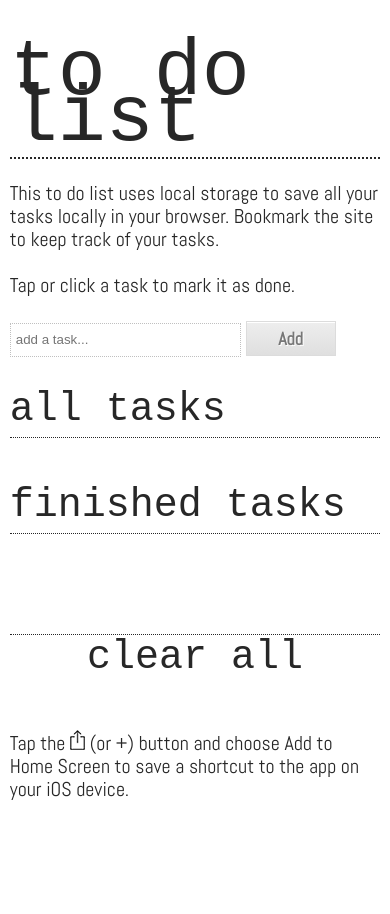
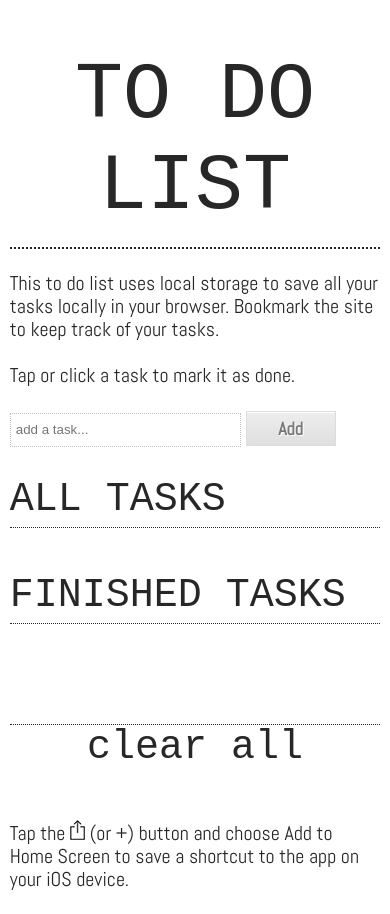
Before and after one commit to hilda-r/todo, a plain HTML site: page index.html in a window 390 px wide. Before the commit the page ends 844 px from the top, so only its background shows below. Drawn offline with Linux system fonts and the light colour scheme; a web font is replaced by a local one.

Commit message:
changes to css  - media queries

```diff
--- a/index.html
+++ b/index.html
@@ -1,8 +1,9 @@
 <!doctype html>
-<!--<html manifest="manifest.appcache">-->
-<html>
+<html manifest="manifest.appcache">
+<!--<html>-->
   <head>
     <meta charset="utf-8">
+    <meta name="viewport" content="width=device-width, initial-scale=1"/>
     <meta name="apple-mobile-web-app-capable" content="yes" />
     <meta name="Author" content="Hilda Rytteke">
 
--- a/style.css
+++ b/style.css
@@ -24,7 +24,6 @@ h1, h2, h3, h4, h5, h6 {
 }
 
 h1 {
-	line-height: 46px;
 	font-size: 80px;
 	margin: 0 0 23px 0;
 	padding: 50px 0 15px 0;
@@ -179,4 +178,10 @@ ul, ol, dl {
 		width: 95%;
 		margin: 0 auto;
 	}
+	h1, h3 {
+		text-transform: uppercase;
+	}
+	h1 {
+		text-align: center;
+	}
 }
```
Also changed, not shown: 1 other file.
